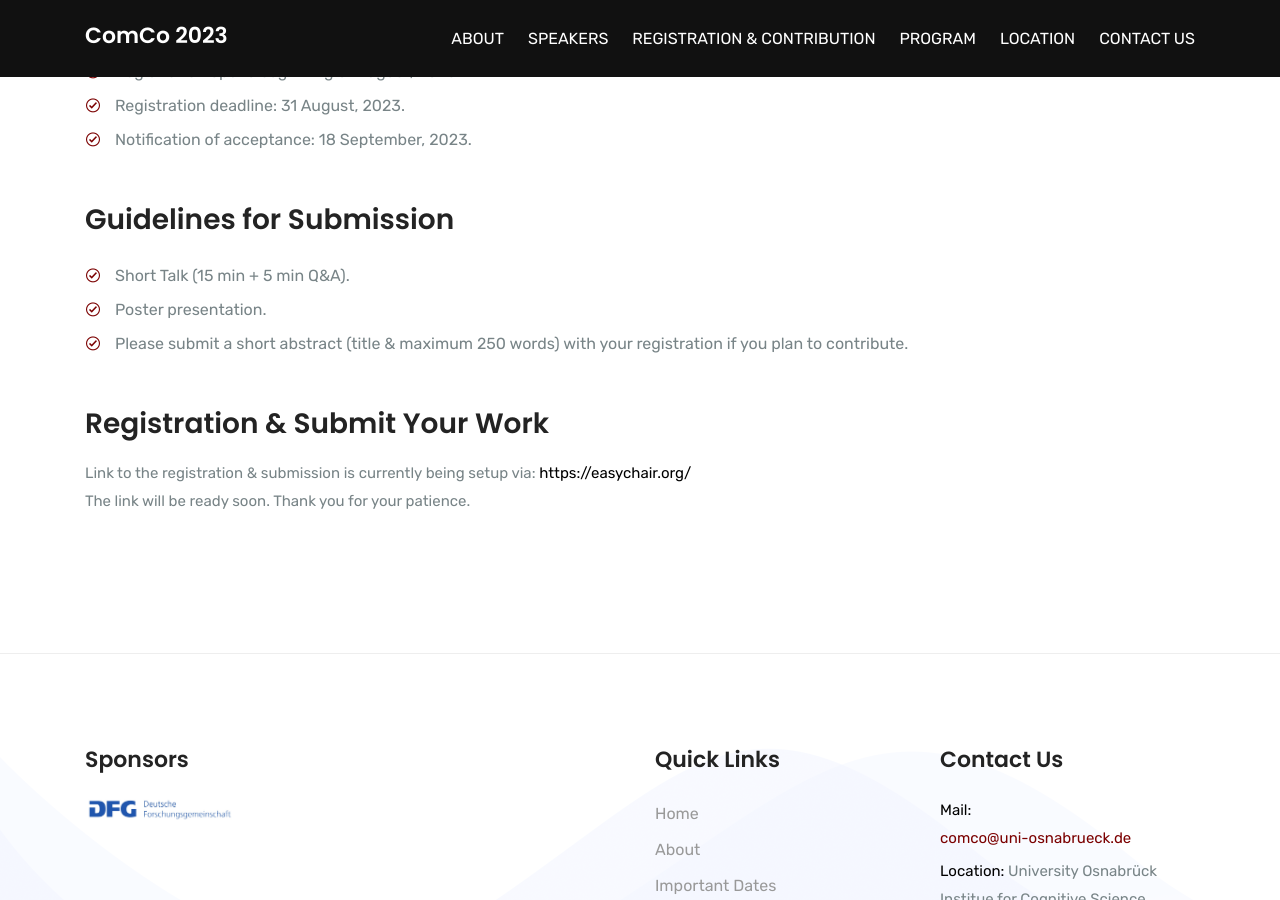
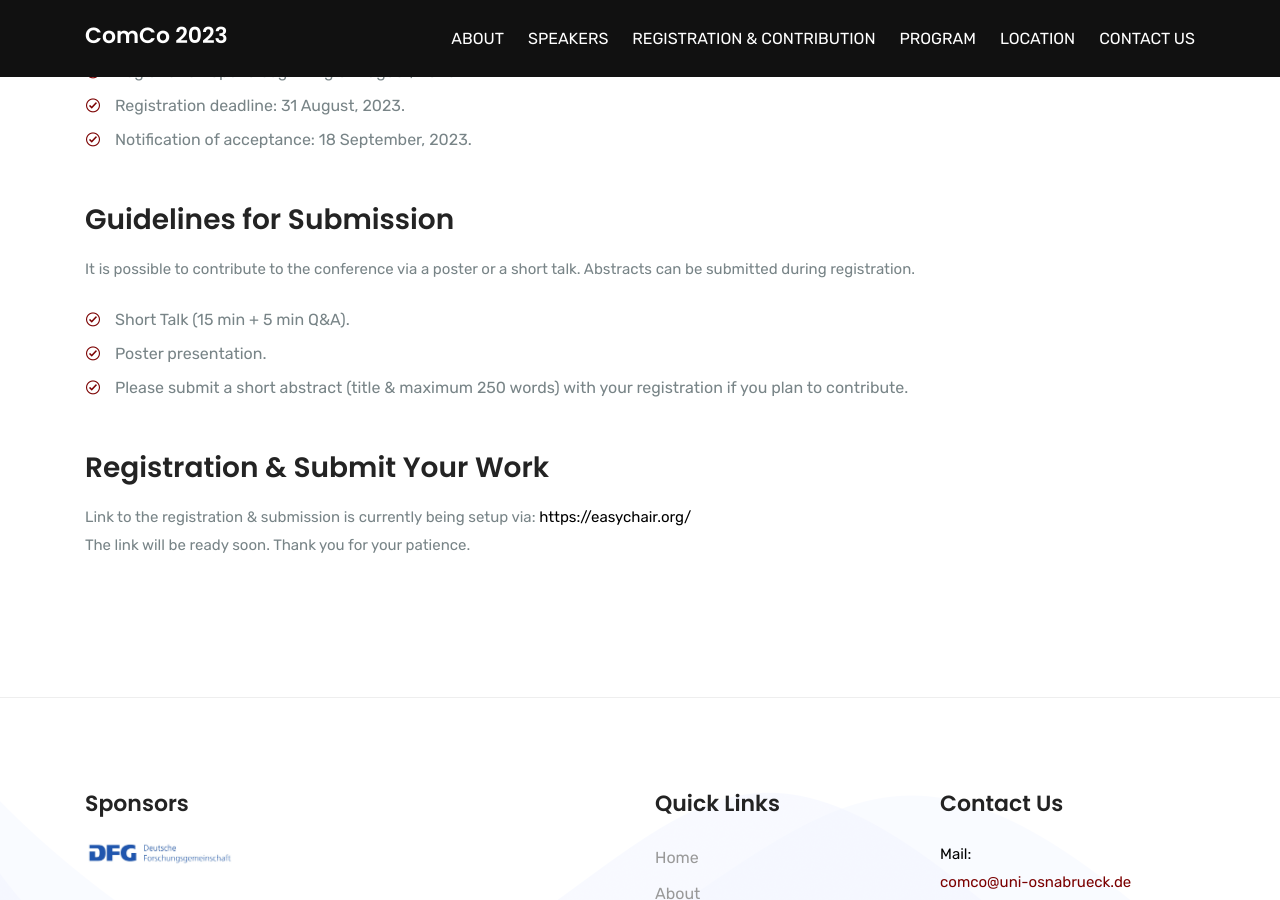
Before and after one commit to comco23/comco23.github.io, a Jekyll site: the page built from submission.html, in a window 1280 px wide and 900 px high, scrolled down 1137 px. Built offline with Jekyll 4.4.1, drawn with Linux system fonts in a browser that asks for light colours; some web fonts are replaced.

Commit message:
made changes

```diff
--- a/submission.html
+++ b/submission.html
@@ -33,6 +33,8 @@ permalink: /submission
 		<div class="row align-items-center">
 			<div class="col-lg-12 col-sm-12 col-md-12 mb-4">
 				<h3 class="mb-3">Guidelines for Submission</h3>
+				<p> It is possible to contribute to the conference via a poster or a short talk. Abstracts can be submitted during registration. </p>
+
 
 				<ul class="about-list2 my-4">
 					{% for data in site.data.guidelines %}
```
